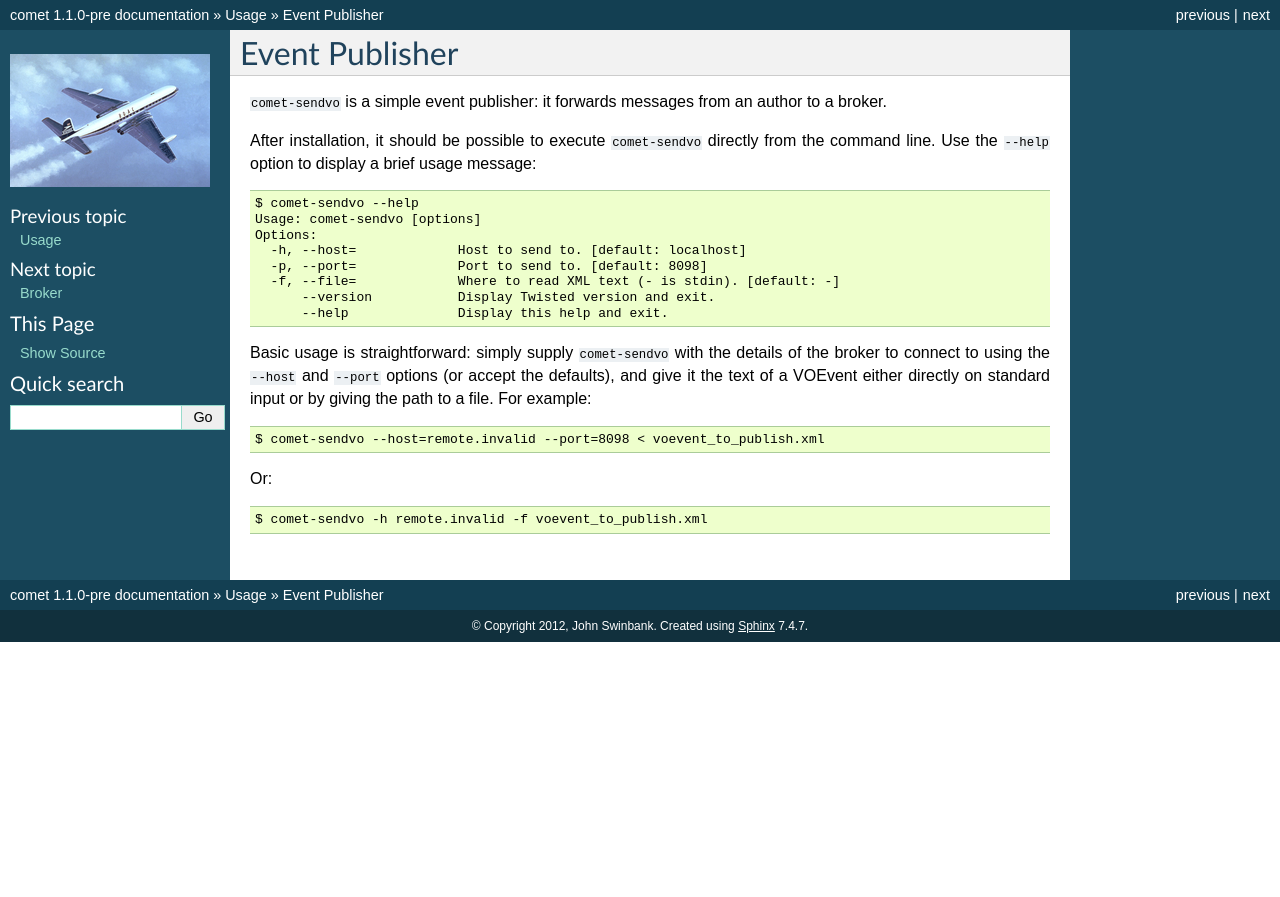
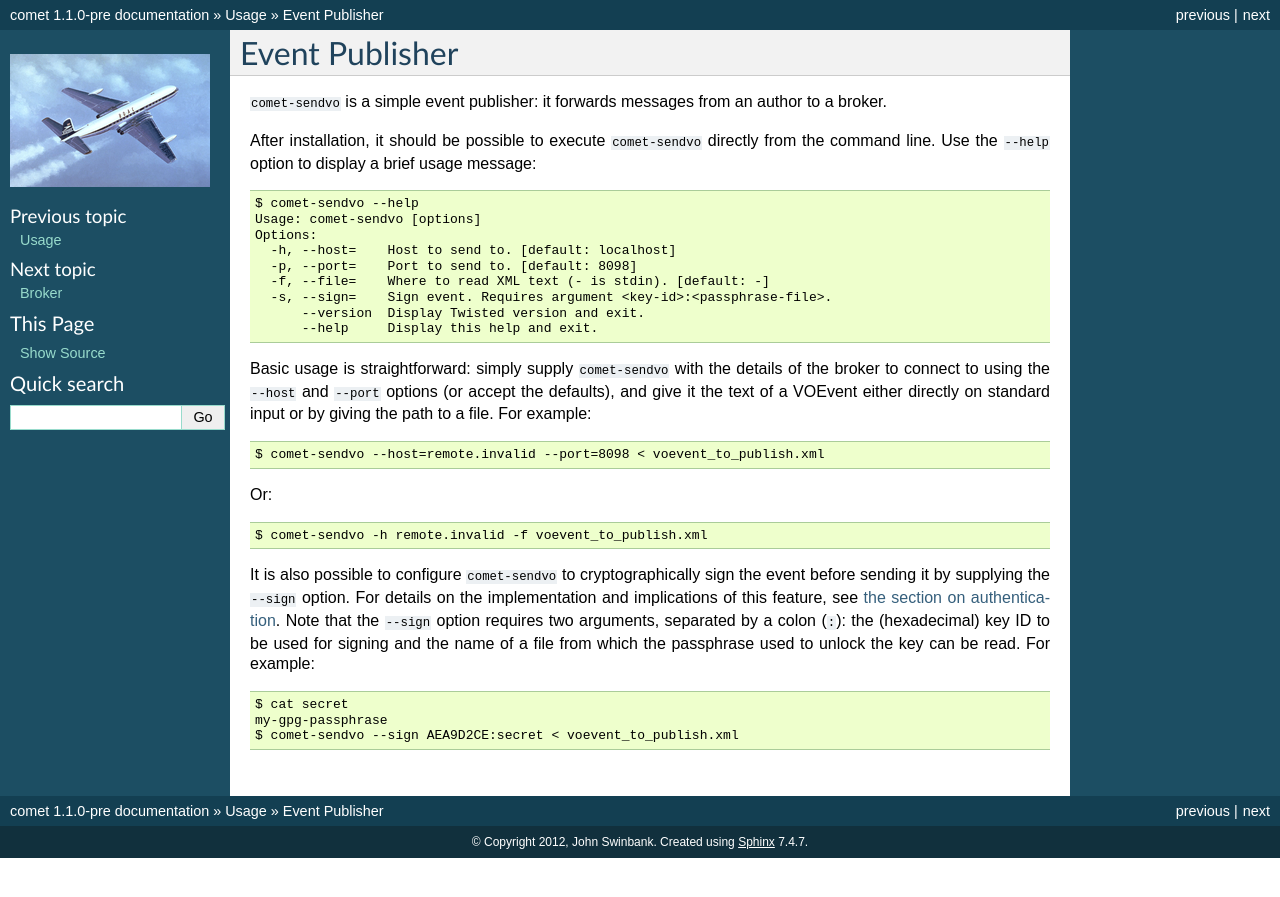
Before and after one commit to jdswinbank/Comet, a Sphinx documentation site: the page built from docs/usage/publisher.rst, in a window 1280 px wide. Shown: the top 897 px of the page. Built offline with Sphinx 7.4.7, drawn with Linux system fonts in a browser that asks for light colours.

Commit message:
Initial authentication documentation

```diff
--- a/docs/usage/publisher.rst
+++ b/docs/usage/publisher.rst
@@ -11,11 +11,12 @@ message::
   $ comet-sendvo --help
   Usage: comet-sendvo [options]
   Options:
-    -h, --host=             Host to send to. [default: localhost]
-    -p, --port=             Port to send to. [default: 8098]
-    -f, --file=             Where to read XML text (- is stdin). [default: -]
-        --version           Display Twisted version and exit.
-        --help              Display this help and exit.
+    -h, --host=    Host to send to. [default: localhost]
+    -p, --port=    Port to send to. [default: 8098]
+    -f, --file=    Where to read XML text (- is stdin). [default: -]
+    -s, --sign=    Sign event. Requires argument <key-id>:<passphrase-file>.
+        --version  Display Twisted version and exit.
+        --help     Display this help and exit.
 
 Basic usage is straightforward: simply supply ``comet-sendvo`` with the
 details of the broker to connect to using the ``--host`` and ``--port``
@@ -27,3 +28,15 @@ directly on standard input or by giving the path to a file. For example::
 Or::
 
   $ comet-sendvo -h remote.invalid -f voevent_to_publish.xml
+
+It is also possible to configure ``comet-sendvo`` to cryptographically sign
+the event before sending it by supplying the ``--sign`` option. For details on
+the implementation and implications of this feature, see :ref:`the section on
+authentication <sec-authentication>`.  Note that the ``--sign`` option
+requires two arguments, separated by a colon (``:``): the (hexadecimal) key ID
+to be used for signing and the name of a file from which the passphrase used
+to unlock the key can be read.  For example::
+
+  $ cat secret
+  my-gpg-passphrase
+  $ comet-sendvo --sign AEA9D2CE:secret < voevent_to_publish.xml
```
Also changed, not shown: docs/appendix/VOEvent-OpenPGP.rst (+5 -3 lines), docs/authentication.rst (added, +57 -0 lines).
